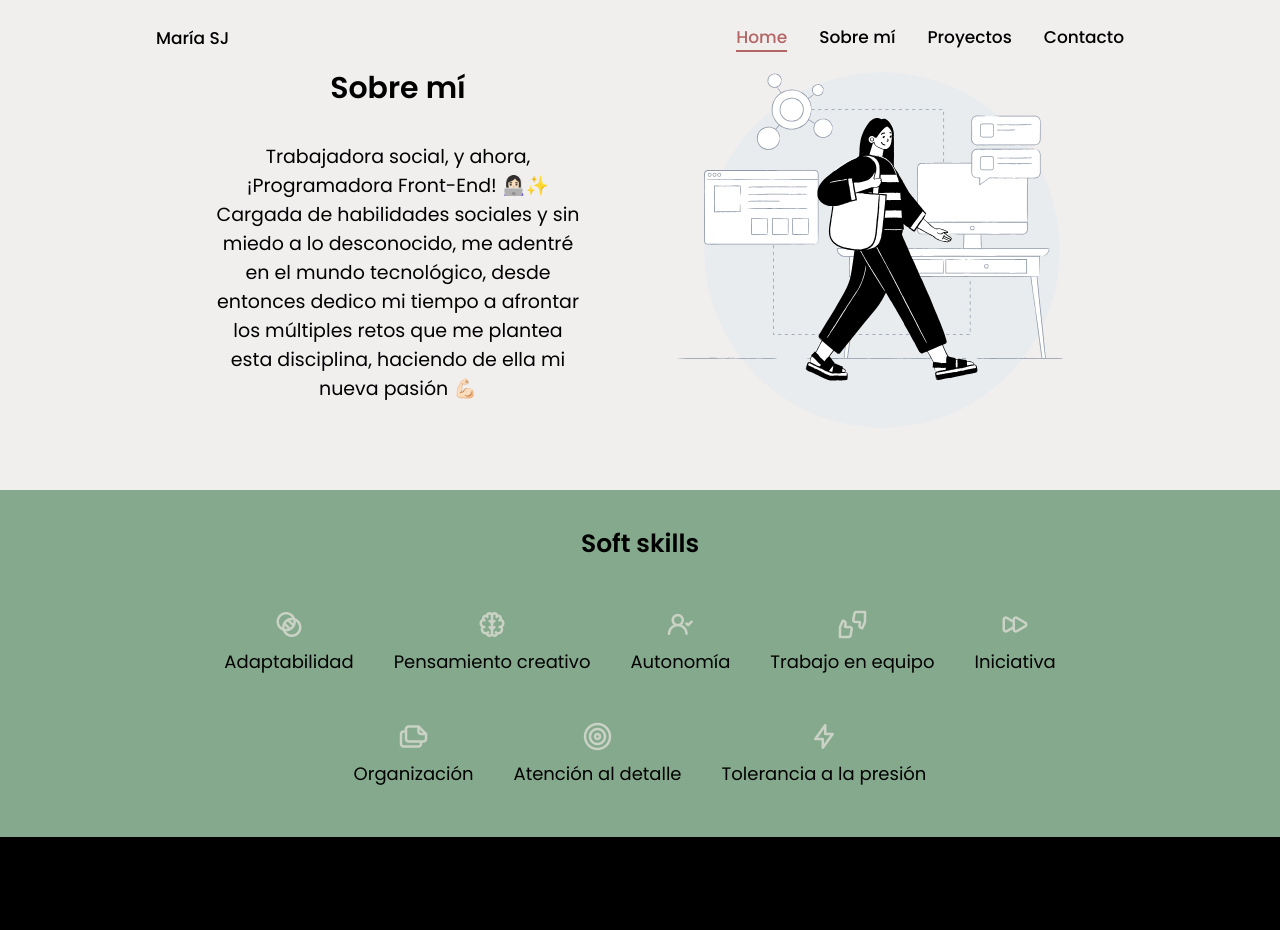
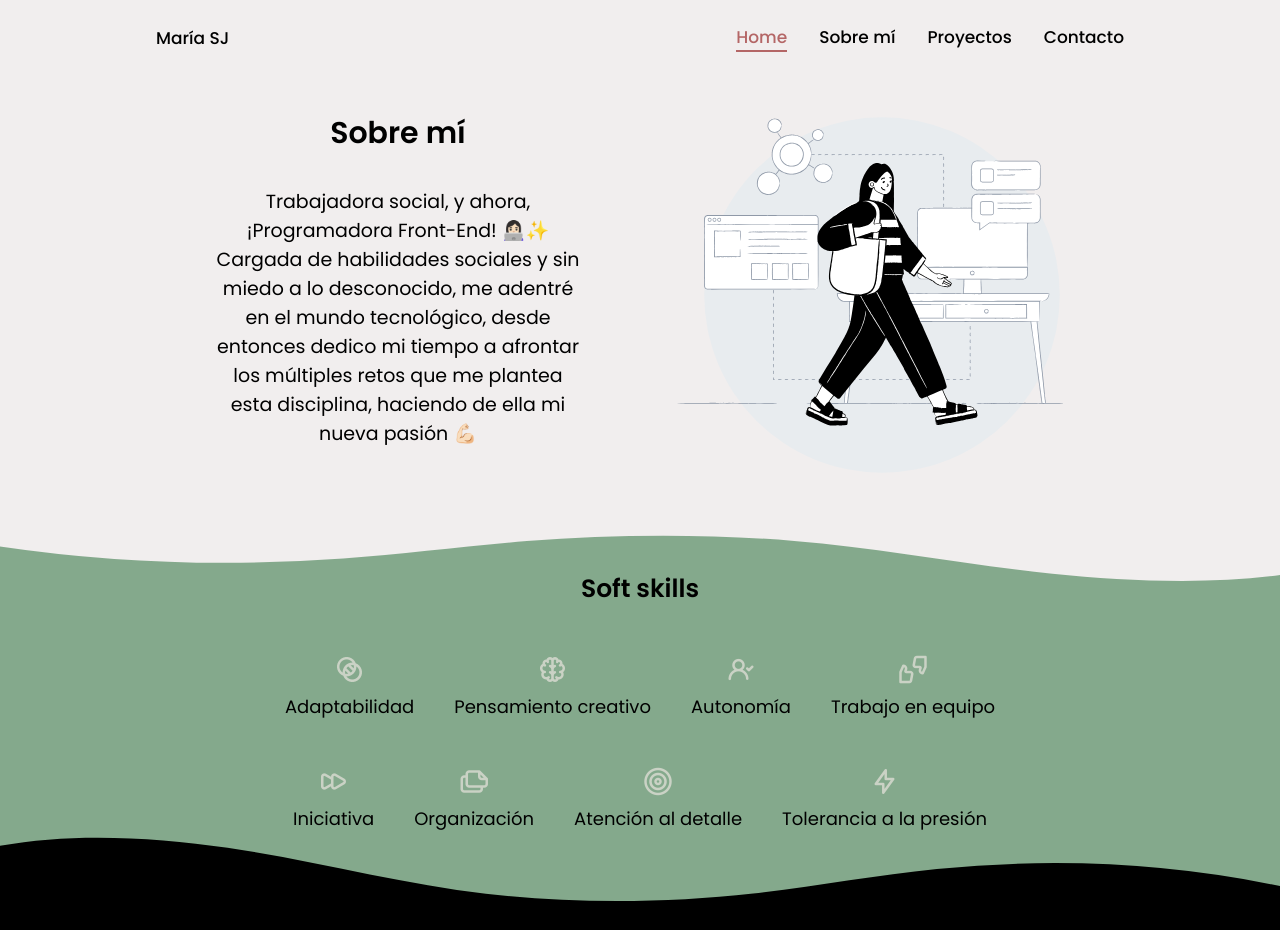
Before and after one commit to MariaSJ/portfolio, a React (Create React App) app: page /#/AboutMe in a window 1280 px wide. Shown: the top 930 px of the page. Built offline with nearby package versions, Linux system fonts and the light colour scheme.

Commit message:
fixed css aboutme

```diff
--- a/src/components/AboutMe.js
+++ b/src/components/AboutMe.js
@@ -13,6 +13,9 @@
             </article>
 
             <article className="aboutMe__skills fade-in-bottom">
+                <div className="custom-shape-divider-bottom-1676289003">
+                    <svg data-name="Layer 1" xmlns="http://www.w3.org/2000/svg" viewBox="0 0 1200 120" preserveAspectRatio="none"><path d="M321.39,56.44c58-10.79,114.16-30.13,172-41.86,82.39-16.72,168.19-17.73,250.45-.39C823.78,31,906.67,72,985.66,92.83c70.05,18.48,146.53,26.09,214.34,3V0H0V27.35A600.21,600.21,0,0,0,321.39,56.44Z" className="shape-fill"></path></svg>
+                </div>
                 <h2 className="aboutMe__title--two">Soft skills</h2>
                 <ul className="aboutMe__skillList">
                     <li className="aboutMe__skill"><i className="uil uil-adjust-circle aboutMe__icon"></i>Adaptabilidad</li>
@@ -24,6 +27,9 @@
                     <li className="aboutMe__skill"><i className="uil uil-bullseye aboutMe__icon"></i>Atención al detalle</li>
                     <li className="aboutMe__skill"><i className="uil uil-bolt-alt aboutMe__icon"></i>Tolerancia a la presión</li>
                 </ul>
+                <div class="custom-shape-divider-top-1676289913">
+                    <svg data-name="Layer 1" xmlns="http://www.w3.org/2000/svg" viewBox="0 0 1200 120" preserveAspectRatio="none"><path d="M321.39,56.44c58-10.79,114.16-30.13,172-41.86,82.39-16.72,168.19-17.73,250.45-.39C823.78,31,906.67,72,985.66,92.83c70.05,18.48,146.53,26.09,214.34,3V0H0V27.35A600.21,600.21,0,0,0,321.39,56.44Z" class="shape-fill"></path></svg>
+                </div>
             </article>
 
             <article className="aboutMe__tech fade-in-bottom">
--- a/src/styles/layout/aboutme.scss
+++ b/src/styles/layout/aboutme.scss
@@ -1,5 +1,4 @@
 .aboutMe{
-
     &__description{
         display: flex;
         flex-direction: column;
@@ -81,7 +80,7 @@
         justify-content: center;
         align-items: center;
         gap: 40px;
-        margin: 40px 30px 50px 30px;
+        margin: 30px 30px 90px 30px;
     }
 
     &__skill{
@@ -101,7 +100,54 @@
     }
 }
 
-//////////////////////////////////////////////
+// WAVES FROM https://www.shapedivider.app/
+
+// Wave bottom
+.custom-shape-divider-bottom-1676289003 {
+    position: absolute;
+    bottom: 0;
+    left: 0;
+    width: 100%;
+    overflow: hidden;
+    line-height: 0;
+    transform: rotate(180deg);
+}
+
+.custom-shape-divider-bottom-1676289003 svg {
+    position: relative;
+    display: block;
+    width: calc(100% + 1.3px);
+    height: 70px;
+}
+
+.custom-shape-divider-bottom-1676289003 .shape-fill {
+    fill: $font-color;
+}
+
+
+// Wave top
+.custom-shape-divider-top-1676289913 {
+    position: absolute;
+    top: 0;
+    left: 0;
+    width: 100%;
+    overflow: hidden;
+    line-height: 0;
+}
+
+.custom-shape-divider-top-1676289913 svg {
+    position: relative;
+    display: block;
+    width: calc(100% + 1.3px);
+    height: 50px;
+}
+
+.custom-shape-divider-top-1676289913 .shape-fill {
+    fill: $body-color;
+}
+
+
+///////////////////// MEDIAQUERIES /////////////////////////
 
 @media screen and (min-width:768px){
     .aboutMe{
@@ -147,7 +193,7 @@
         }
 
         &__skillList{
-            margin: 40px 60px 50px 60px;
+            margin: 30px 60px 90px 60px;
         }
 
         &__skill{
@@ -162,7 +208,7 @@
         &__description{
             height: 70%;
             width: 968px;
-            //margin-top: 40px;
+            margin-top: 80px;
             margin-left: auto;
             margin-right: auto;
             display: grid;
@@ -197,12 +243,13 @@
         }
 
         &__title--three{
+            margin-top: 0px;
             margin-bottom: 10px;
             font-size: 25px;
         }
 
         &__list{
-            margin: 10px;
+            margin: 20px;
             gap: 25px;
         }
 
@@ -216,7 +263,7 @@
         }
 
         &__skillList{
-            margin: 40px 200px 50px 200px;
+            margin: 40px 230px 70px 230px;
         }
 
         &__skill{
--- a/src/styles/layout/contact.scss
+++ b/src/styles/layout/contact.scss
@@ -81,7 +81,7 @@
     opacity: 0;
   }
 
-  /////////////////////////////////////////////////
+///////////////////// MEDIAQUERIES /////////////////////////
 
 @media screen and (min-width:768px){
   .contact{
--- a/src/styles/layout/header.scss
+++ b/src/styles/layout/header.scss
@@ -74,7 +74,7 @@
     }
 }
 
-////////////////////////////////////////////////
+///////////////////// MEDIAQUERIES /////////////////////////
 
 @media screen and (max-width:767px){
     .header{
--- a/src/styles/layout/home.scss
+++ b/src/styles/layout/home.scss
@@ -115,7 +115,7 @@
     }
 }
 
-//////////////////////////////////////////////
+///////////////////// MEDIAQUERIES /////////////////////////
 
 @media screen and (min-width:768px){
     .home{
--- a/src/styles/layout/proyects.scss
+++ b/src/styles/layout/proyects.scss
@@ -26,7 +26,7 @@
     }
 }
 
-////////////////////////////////////////////
+///////////////////// MEDIAQUERIES /////////////////////////
 
 @media screen and (min-width:768px){
     .proyects{
--- a/src/styles/layout/scrollUp.scss
+++ b/src/styles/layout/scrollUp.scss
@@ -1,3 +1,5 @@
+// CSS from https://uiverse.io/
+
 .scrollUp {
     display: flex;
     position: fixed;
@@ -67,7 +69,7 @@
     opacity: 0;
   }
 
-  //////////////////////////////////////////
+ ///////////////////// MEDIAQUERIES /////////////////////////
 
   @media screen and (min-width:768px){
     .scrollUp{
```
Also changed, not shown: src/images/contact.png.
